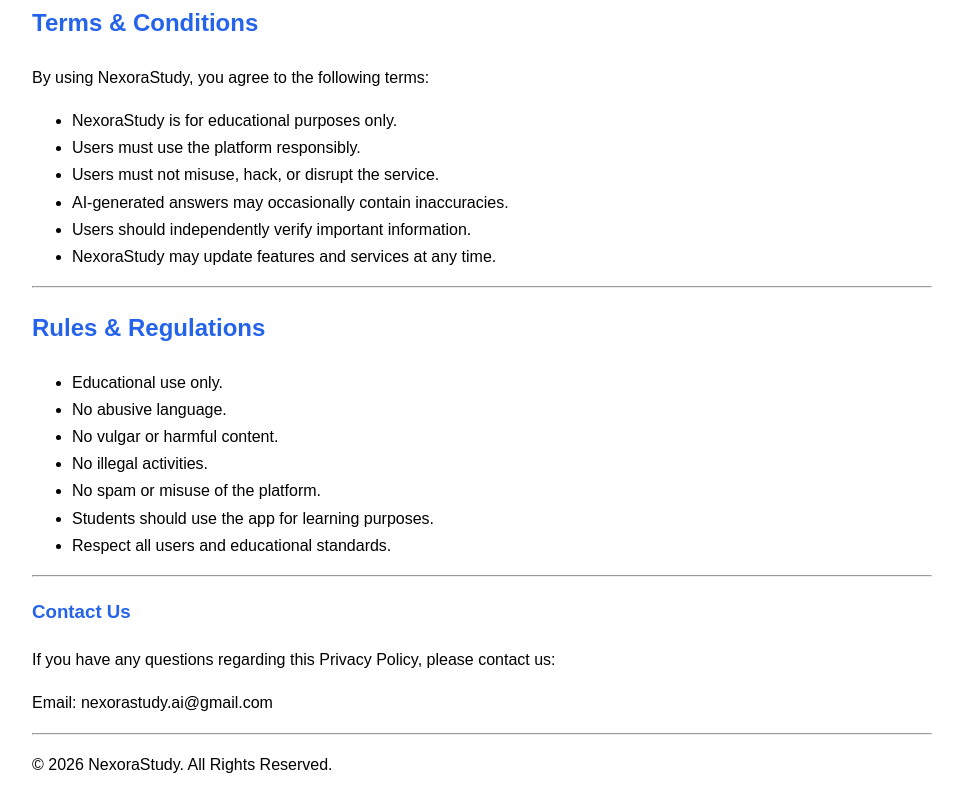
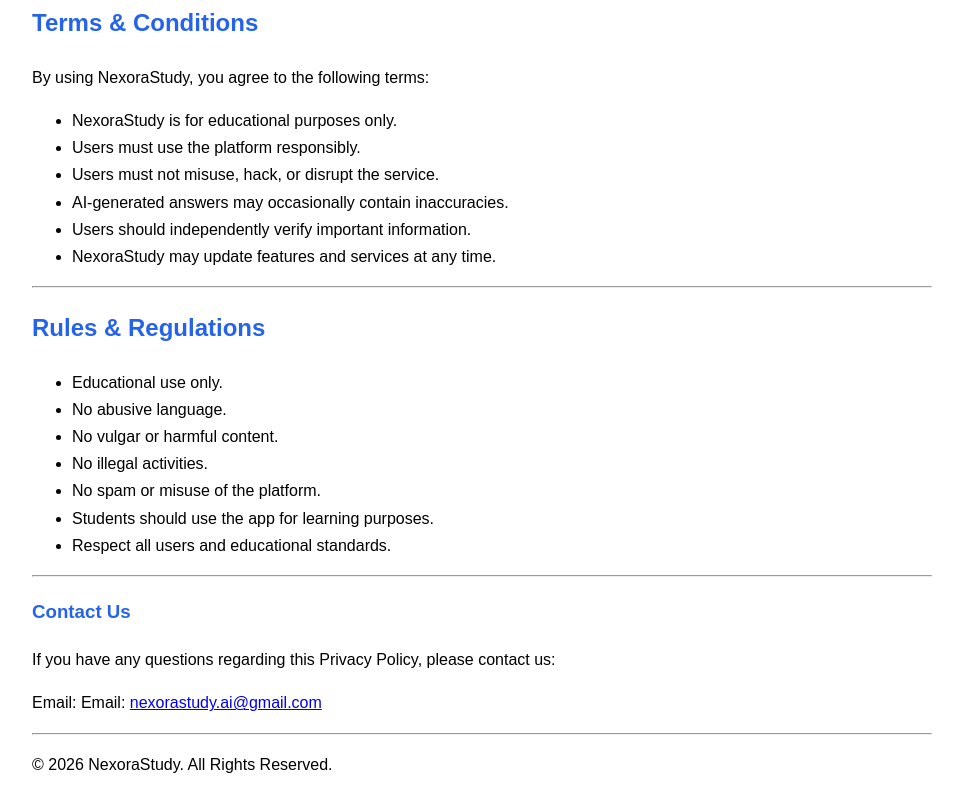
Before and after one commit to nexorastudy/Nexorastudy-AI, a website: page privacy-policy.html in a window 1280 px wide. Shown: the part 1439-2251 px from the top of the page, without its empty margins (158-1121 px from the left). Drawn offline with Linux system fonts and the light colour scheme.

Commit message:
Update privacy-policy.html

```diff
--- a/privacy-policy.html
+++ b/privacy-policy.html
@@ -135,7 +135,7 @@
 </p>
 
 <p>
-Email: nexorastudy.ai@gmail.com
+Email: Email: <a href="mailto:nexorastudy.ai@gmail.com">nexorastudy.ai@gmail.com</a>
 </p>
 
 <hr>
```
